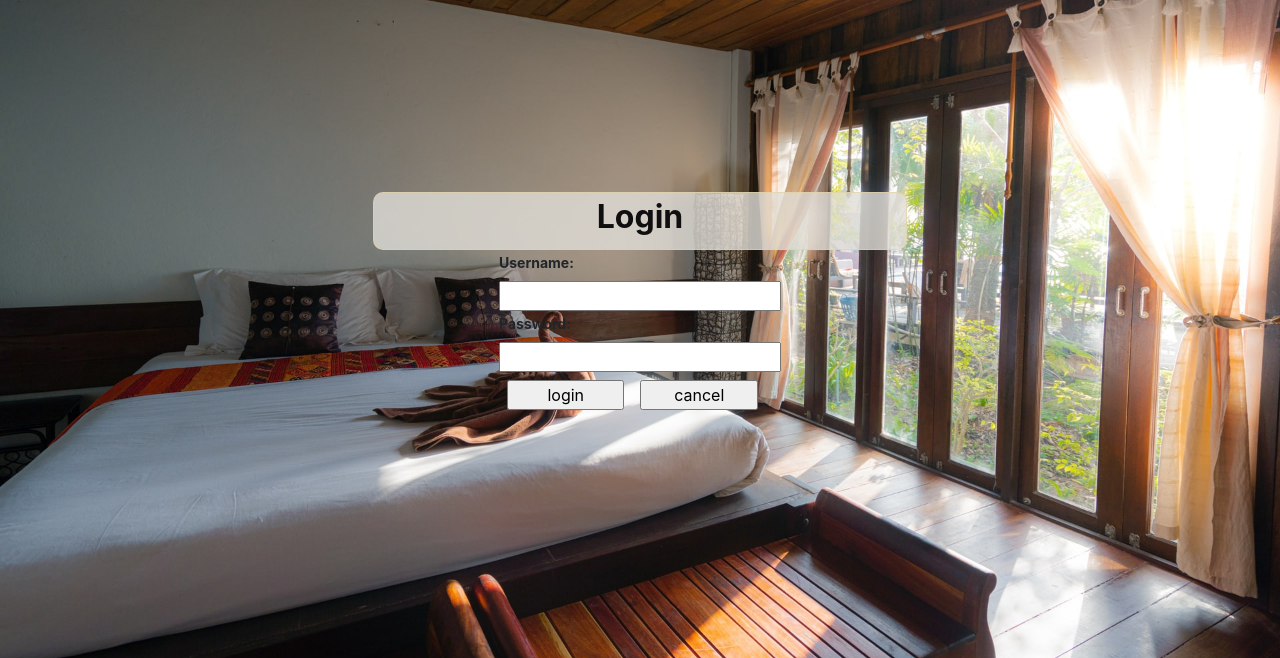
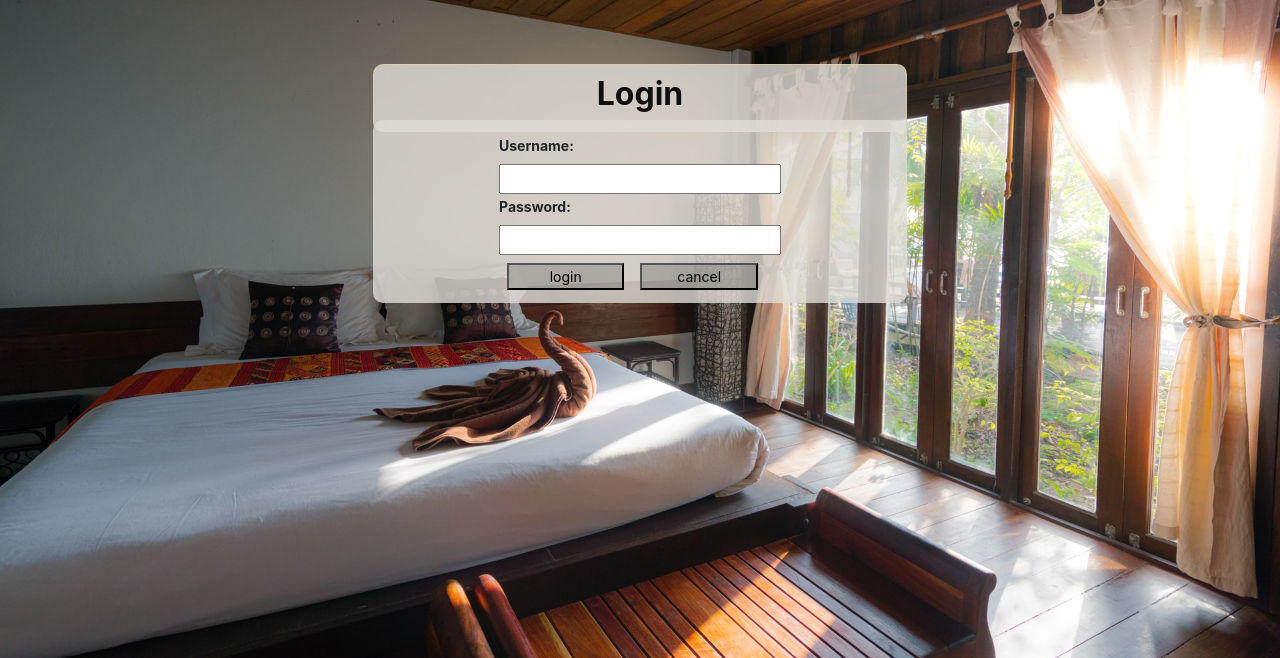
Before and after one commit to 99reni/hotel, a PHP site: page /hotel/admin/index.php in a window 1280 px wide. Shown: the top 658 px of the page. Run offline with PHP 8.4, Linux system fonts and the light colour scheme.

Commit message:
Update style.css

```diff
--- a/style.css
+++ b/style.css
@@ -13,8 +13,8 @@
 #welcome
 {
     background-color: rgba(224, 222, 215, 0.8);
-    margin-top: 15%;
-    padding: 5px;
+    margin-top: 5%;
+    padding: 10px;
     border: solid 1px   rgba(227, 209, 160, 0.64);
     border-radius: 10px;
     text-align: center;
@@ -22,11 +22,42 @@
 
 #welcome h1{
     color: #100f0f;
+
 }
 
-#id5555{
+#id5555 {
     background-color: #1b1e21;
-    margin:10px;
-    height:500px;
+    margin: 10px;
+    height: 500px;
     width: 500px;
 }
+.carousel-item{
+    background-color: rgba(173, 172, 172, 0.52);
+    padding-bottom: 20px;
+    padding-top: 20px;
+    border: solid 1px rgba(227, 209, 160, 0.17);
+    border-radius: 15px;
+}
+.sendreset1,.sendreset2
+{
+    font-size: 14px;
+    background-color: rgba(37, 41, 42, 0.22);
+
+}
+.sendreset1:hover,.sendreset2:hover{
+    background-color: #e2e2ba;
+}
+.sendreset1{
+    float:left;
+}
+.sendreset2{
+    float:right;
+}
+#login
+{
+    background-color: rgba(224, 222, 215, 0.8);
+    margin-top: -12px;
+    padding-top: 13px;
+    padding-bottom: 5px;
+    border-radius: 10px;
+}
```
